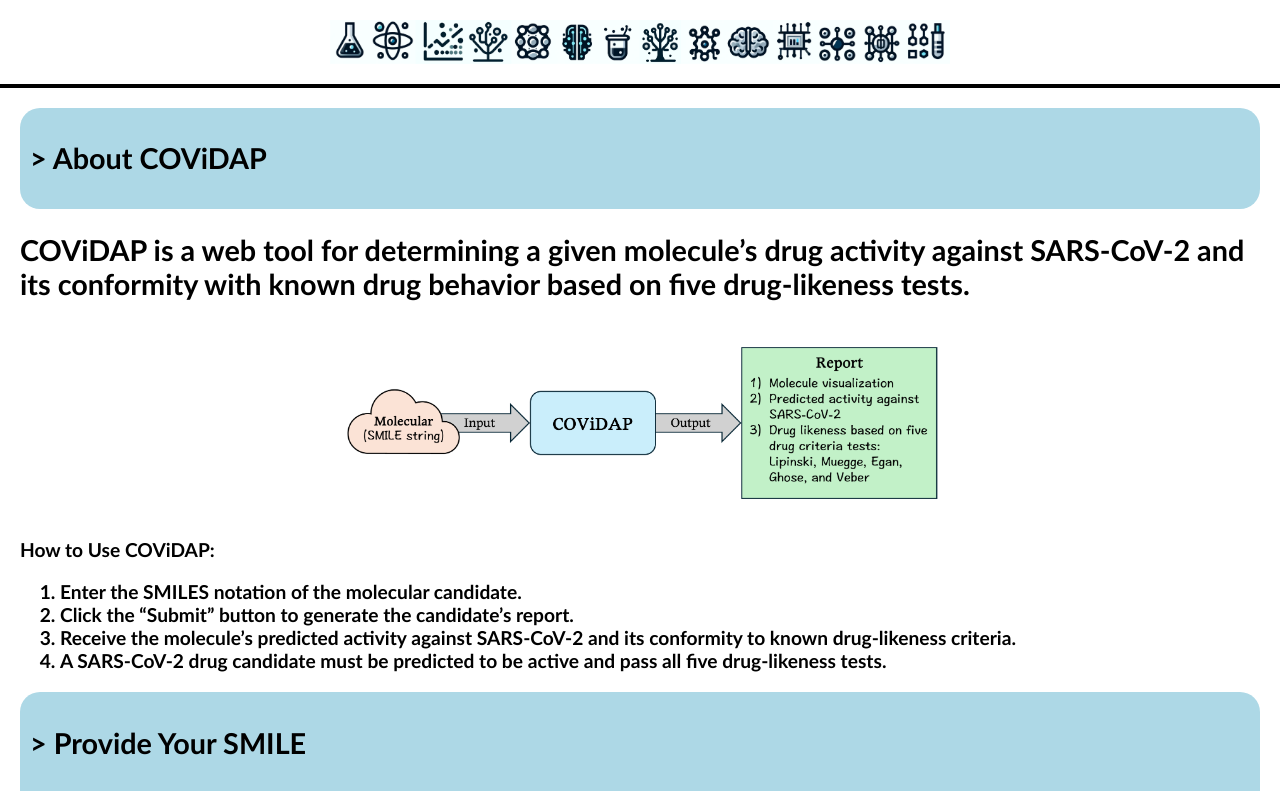
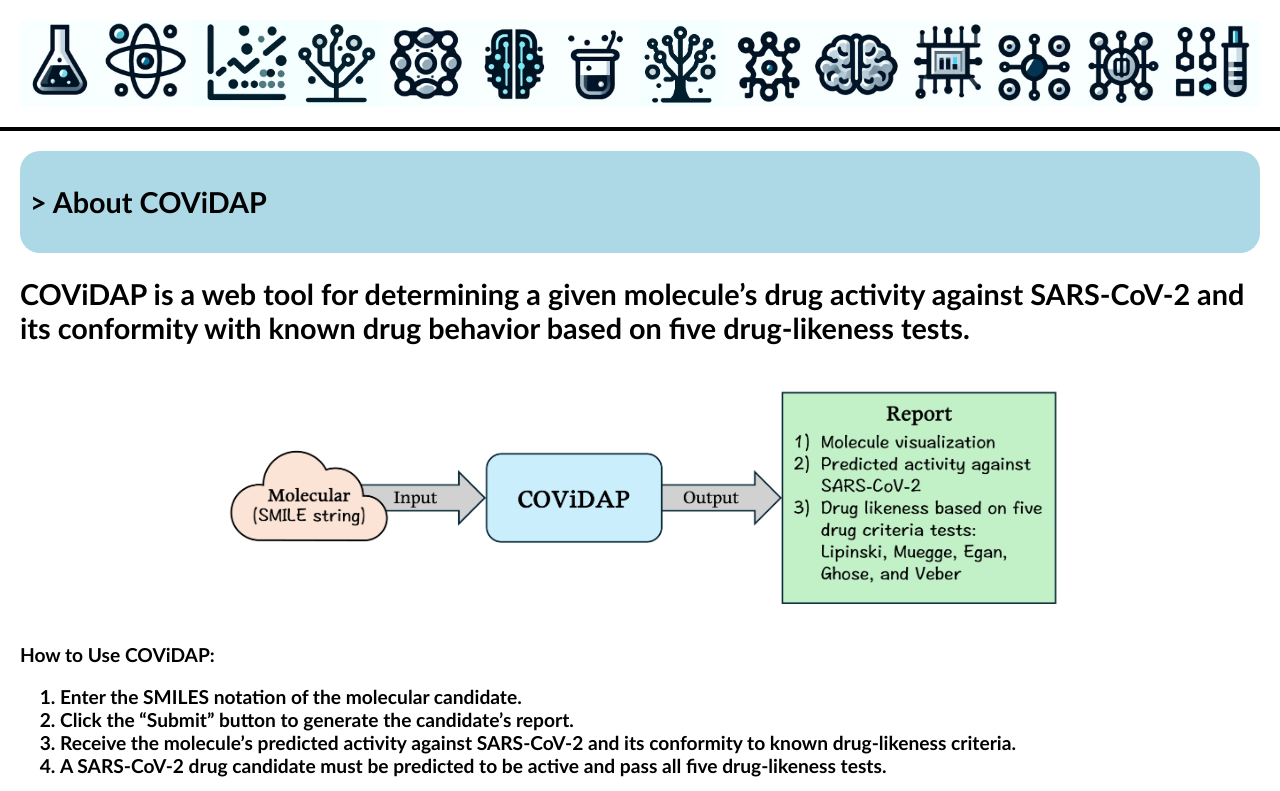
Before and after one commit to IEnWu/COViDAP, a Flask app: page / in a window 1280 px wide. Shown: the part 258-1049 px from the top of the page. Run offline with Flask 3, Linux system fonts and the light colour scheme; parts of the project's set-up code (start-up, migrations or seed data) failed here and were passed over.

Commit message:
css test

```diff
--- a/static/css/style.css
+++ b/static/css/style.css
@@ -36,7 +36,7 @@
 }
 
 #icon {
-    max-width: 50%; /* or 10%, 200px etc. depending on desired size */
+    max-width: 100%; /* or 10%, 200px etc. depending on desired size */
     height: auto;
 }
 
@@ -48,7 +48,7 @@
 }
 
 #icon2 img {
-    max-width: 50%;
+    max-width: 70%;
     height: auto;
 }
 
```
